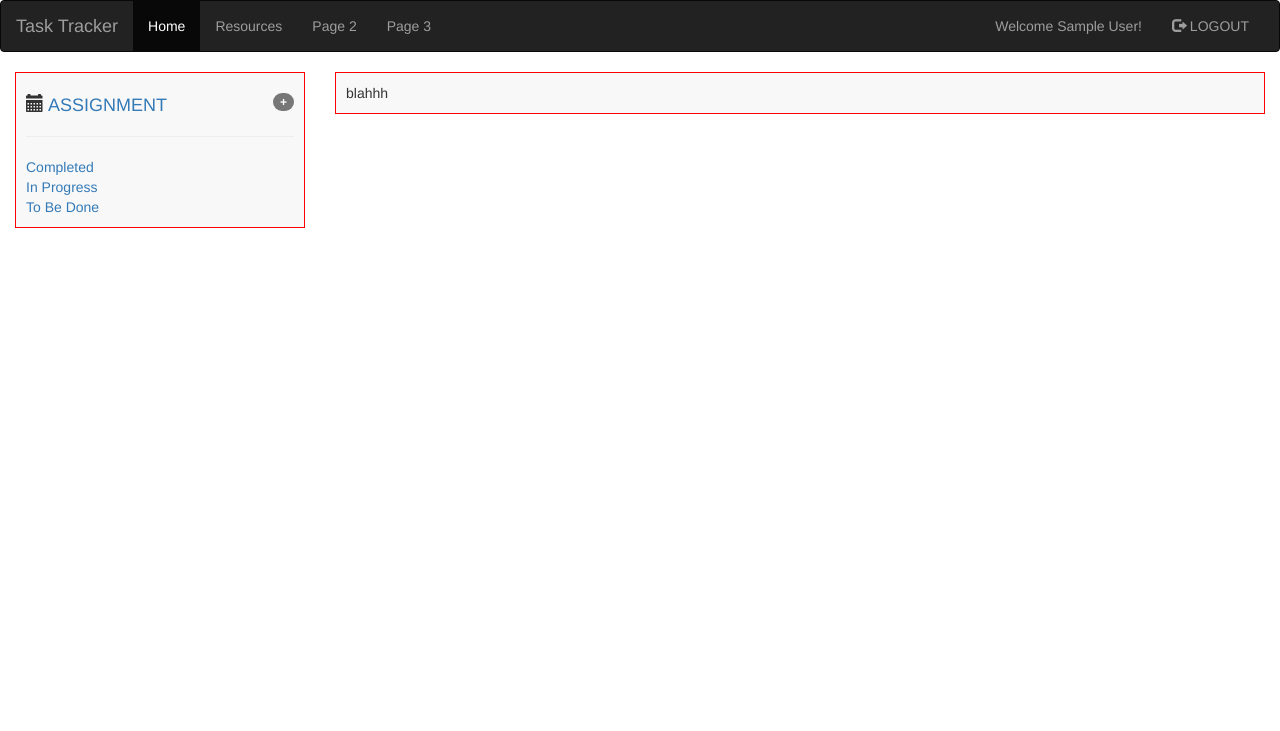
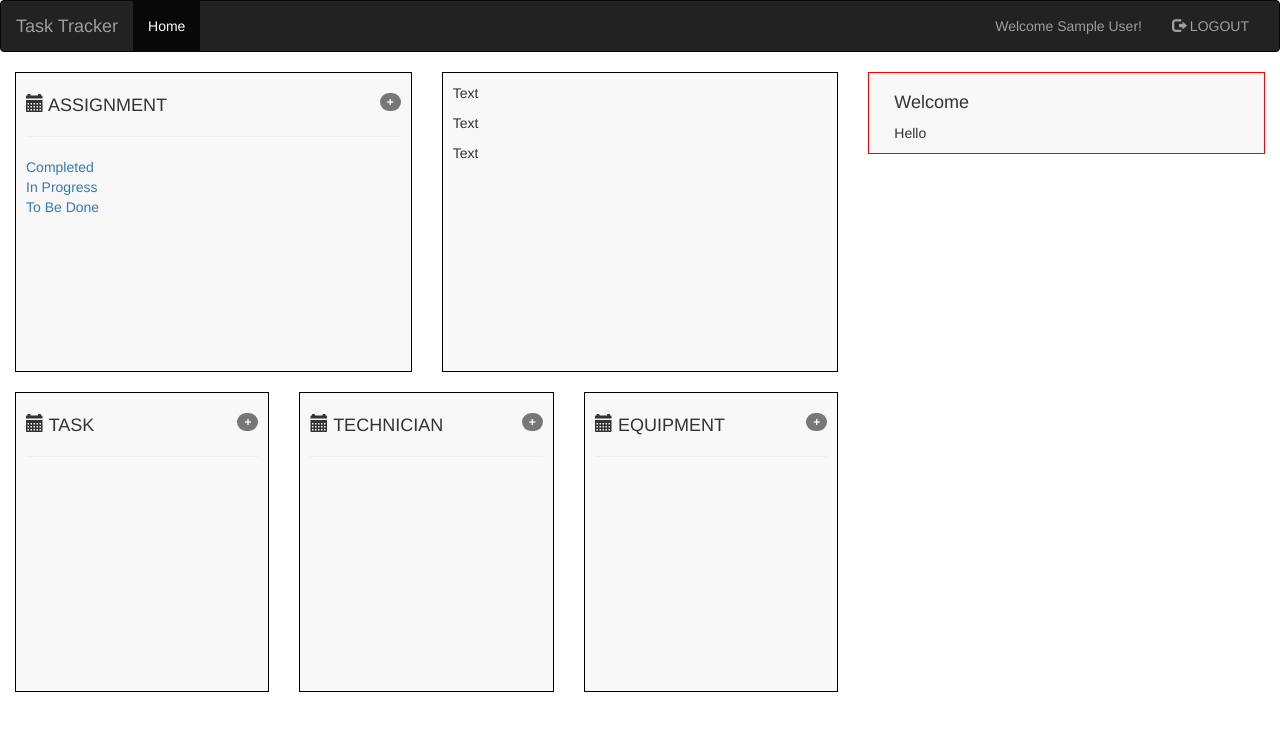
Before and after one commit to jennLam/task-assign, a Flask app: page / in a window 1280 px wide. Shown: the top 731 px of the page. Run offline with Flask 2, Linux system fonts and the light colour scheme; the visitor is signed in with stand-in values (Sample User, id 1); data comes from the database, SQL or seed files in the repository; data that the repository does not hold is empty; some libraries are stand-ins or nearby versions.

Commit message:
Modified layout.

```diff
--- a/static/tasktracker.css
+++ b/static/tasktracker.css
@@ -6,13 +6,19 @@
   transform: translate(-50%, -50%);
 }
 
-.sidebar {
-  width: 100%;
+.box {
+  height: 300px;
   padding: 10px;
   margin-left: 0px;
   margin-right: 0px;
   background-color: #f8f8f8;
-  border: 1px solid red;
+  border: 1px solid black;
+}
+
+.list {
+  height: 75%;
+  overflow-y: auto;
+  overflow-x: hidden;
 }
 
 .main {
--- a/templates/assign.html
+++ b/templates/assign.html
@@ -4,20 +4,26 @@
 <div class="container-fluid">
   <h4>Assignments</h4>
 
+  {% if completed %}
     <h4>Completed</h4>
     {% for assignment in completed %}
       {{ assignment.name }}<br/>
     {% endfor %}
+  {% endif %}
 
+  {% if ip %}
     <h4>In Progress</h4>
     {% for assignment in ip %}
       {{ assignment.name }}<br/>
     {% endfor %}
+  {% endif %}
 
+  {% if tbd %}
     <h4>To Be Done</h4>
     {% for assignment in tbd %}
       {{ assignment.name }}<br/>
     {% endfor %}
+  {% endif %}
 
 </div>
 
--- a/templates/base.html
+++ b/templates/base.html
@@ -29,9 +29,7 @@
         <div class="collapse navbar-collapse" id="myNavbar">
           <ul class="nav navbar-nav">
             <li class="active"><a href="/">Home</a></li>
-            <li><a href="/resources">Resources</a></li>
-            <li><a href="#">Page 2</a></li>
-            <li><a href="#">Page 3</a></li>
+
 
           </ul>
 
@@ -60,24 +58,88 @@
 
 
     {% if session.get("user_id") %}
-    <div class="col-sm-3 col-lg-3">
-      <div class="sidebar">
 
-        <h4 class="header"><span class="glyphicon glyphicon-calendar"></span> <a href="/assign">ASSIGNMENT</a>
+    <div class="container-fluid">
+        <div class="row content">
+
+
+
+    <div class="col-sm-8">
+      <div class="row">
+        <div class="col-sm-6">
+          <div class="box">
+            <h4 class="header"><span class="glyphicon glyphicon-calendar"></span> ASSIGNMENT
             <a href="/show-assign-form" class="badge pull-right">+</a>
             </h4>
             <hr>
-
+            <div class="list">
               <a href="#">Completed</a><br/>
               <a href="#">In Progress</a><br/>
               <a href="#">To Be Done</a>
+            </div>
+          </div>
+        </div>
+        <div class="col-sm-6">
+          <div class="box">
+            <p>Text</p>
+            <p>Text</p>
+            <p>Text</p>
+          </div>
+        </div>
+
+      </div>
+
+      <br/>
+
+
+      <div class="row">
+        <div class="col-sm-4">
+          <div class="box">
+            <h4 class="header"><span class="glyphicon glyphicon-calendar"></span> TASK
+              <a href="/show-task-form" class="badge pull-right">+</a>
+            </h4>
+            <hr>
+            <div class="list">
+              {% for task in g.current_user.tasks %}
+                {{ task.name }} <br/>
+              {% endfor%}
+            </div>
+
+          </div>
+        </div>
+        <div class="col-sm-4">
+          <div class="box">
+            <h4 class="header"><span class="glyphicon glyphicon-calendar"></span> TECHNICIAN
+              <a href="/show-tech-form" class="badge pull-right">+</a>
+            </h4>
+            <hr>
+            <div class="list">
+              {% for tech in g.current_user.technicians %}
+                {{ tech.name }}</br>
+              {% endfor %}
+            </div>
+          </div>
+        </div>
+        <div class="col-sm-4">
+          <div class="box">
+            <h4 class="header"><span class="glyphicon glyphicon-calendar"></span> EQUIPMENT
+              <a href="/show-equip-form" class="badge pull-right">+</a>
+            </h4>
+            <hr>
+            <div class="list">
+              {% for equip in g.current_user.equipments %}
+                {{ equip.name }}<br/>
+              {% endfor %}
+            </div>
+          </div>
+        </div>
+      </div>
+    </div>
 
 
 
-      </div>
-    </div>
-    <div class="col-sm-9 col-lg-9">
 
+      <div class="col-sm-4">
         <div class="main">
           {% with messages = get_flashed_messages(with_categories=true) %}
             {% if messages %}
@@ -97,38 +159,33 @@
       </div>
 
 
+  </div>
+
+
+</div>
+
+
+
 
     {% endif %}
   </div>
+
+
+
+
+<br/>
+
+
+
+
+
+
+
+
+
 </div>
 
-  <div id="addTasks" class="modal fade" role="dialog">
-      <div class="modal-dialog">
 
-        <!-- Modal content-->
-        <div class="modal-content">
-          <div class="modal-header">
-            <button type="button" class="close" data-dismiss="modal">&times;</button>
-            <h4 class="modal-title">Add Task</h4>
-          </div>
-          <div class="modal-body">
-            <form action="/add-task" method="POST">
-              Task: <select name="task_name">
-
-              </select><br/>
-              Technician: <input type="text" name="ename"><br/>
-              Date: <input type="date" name="date"><br/>
-              <input type="submit" value="Add">
-            </form>
-
-          </div>
-          <div class="modal-footer">
-            <button type="button" class="btn btn-default" data-dismiss="modal">Close</button>
-          </div>
-        </div>
-
-      </div>
-    </div>
 
 
 
--- a/templates/home.html
+++ b/templates/home.html
@@ -1,9 +1,11 @@
 {% extends "base.html" %}
 {% block content %}
 
+<div class="container-fluid">
+  <h4>Welcome</h4>
 
+    Hello
 
-
-blahhh
+</div>
 
 {% endblock %}
```
Lines whose indentation alone changed are shown as unchanged.
